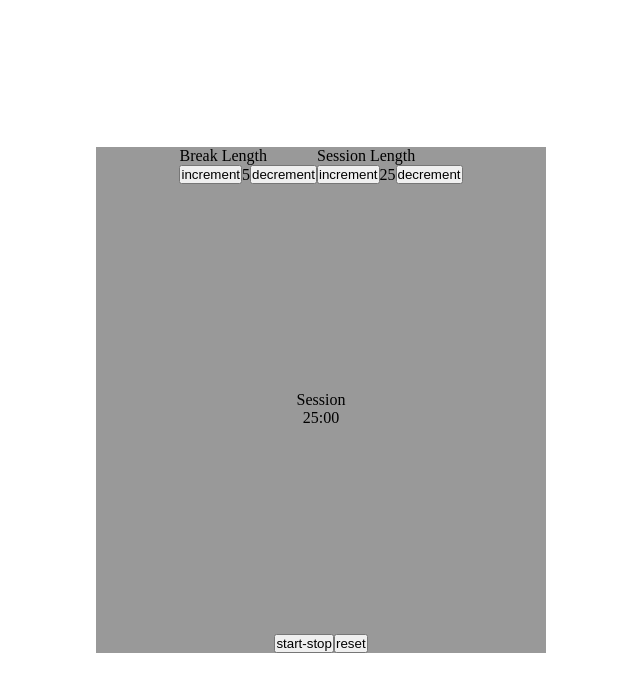
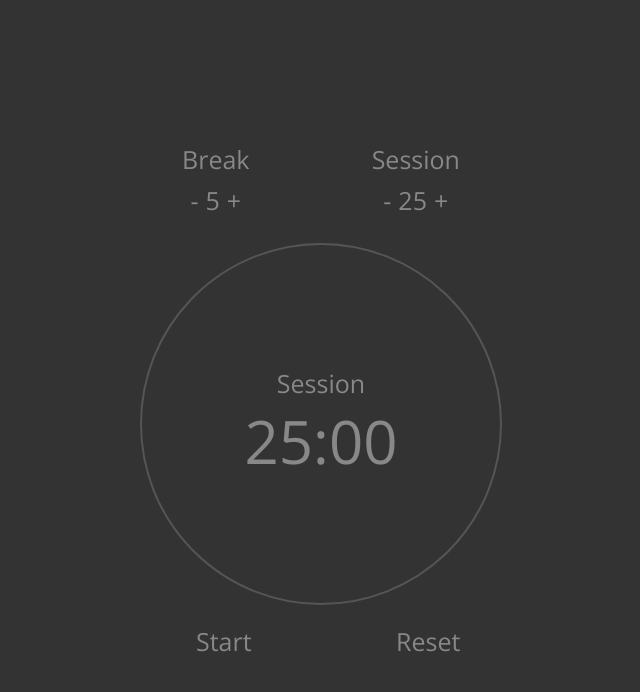
Before and after one commit to rulamon/pomodoro-clock, a React app: page / in a window 1280 px wide. Shown: the top 692 px of the page, without its empty margins (319-959 px from the left). Built offline with nearby package versions, Linux system fonts and the light colour scheme.

Commit message:
basic styling, need to refine

```diff
--- a/src/components/ChangeTime.js
+++ b/src/components/ChangeTime.js
@@ -5,11 +5,11 @@ import { firstCapital } from '../utils/functions'
 export const ChangeTime = (props) => {
     return(
         <div id={`change-${props.name}`} className="change-component">
-            <div id={`${props.name}-label`}>{`${firstCapital(props.name)} Length`}</div>
+            <div id={`${props.name}-label`}>{`${firstCapital(props.name)}`}</div>
             <div id={`${props.name}-controls`} className="controls-wrapper">
-                <button id={`${props.name}-increment`} onClick={props.increment}>increment</button>
+                <button id={`${props.name}-decrement`} onClick={props.decrement} className="change-btn">-</button>
                 <div id={`${props.name}-length`}>{props[props.name]}</div>
-                <button id={`${props.name}-decrement`} onClick={props.decrement}>decrement</button>
+                <button id={`${props.name}-increment`} onClick={props.increment} className="change-btn">+</button>
             </div>
         </div>
     )
--- a/src/components/MainControl.js
+++ b/src/components/MainControl.js
@@ -6,7 +6,8 @@ export const MainControl = (props) => {
         <div id="main-control">
             <div id="timer-circle">
                 <svg>
-                    <circle className={`${props.circleClass} ${props.active}`} r="200px" fill="none" strokeWidth="2px" cx="225px" cy="225px" stroke="black"></circle>
+                    <circle r="180px" fill="none" strokeWidth="2px" cx="200px" cy="200px" stroke="#555555"></circle>
+                    <circle className={`${props.circleClass} ${props.active}`} r="180px" fill="none" strokeWidth="2px" cx="200px" cy="200px" stroke="#00AA00"></circle>
                 </svg>
                 <div id="countdown-wrapper">
                     <div id="timer-label">{props.status}</div>
@@ -15,8 +16,10 @@ export const MainControl = (props) => {
             </div>
             <audio id="beep" src="/src/audio/beep.wav" type="audio/wav"></audio>
             <div id="control-button-wrapper">
-                <button id="start_stop" onClick={props.startStop}>start-stop</button>
-                <button id="reset" onClick={props.reset}>reset</button>
+            {/* change to play/pause icon */}
+                <button id="start_stop" onClick={props.startStop} className="control-btn">{props.active == "paused" ? "Start" : "Pause"}</button>
+            {/* change to reset icon */}
+                <button id="reset" onClick={props.reset} className="control-btn">Reset</button>
             </div>
         </div>
     )
--- a/src/index.html
+++ b/src/index.html
@@ -6,6 +6,7 @@
     <meta author="Ruben Lamon">
     <title>FCC React Pomodoro Timer</title>
     <meta keywords="react FreeCodeCamp FCC JS Javascript Html Sass Scss Pomodoro Clock Timer">
+    <link href="https://fonts.googleapis.com/css?family=Open+Sans:300" rel="stylesheet">
 </head>
 <body>
     <div id="root"></div>
--- a/src/styles.scss
+++ b/src/styles.scss
@@ -1,47 +1,90 @@
+$main-color: #333333;
+$text-color: #888888;
+
 * {
     padding: 0;
     margin: 0;
 }
+
+
+// loop for ring timer animation with same time as specified by user
 
 @for $time from 1 through 60 {
     $seconds: $time * 60;
     .animation-#{$time} {
         animation-name: ring;
         animation-timing-function: linear;
-        stroke-dasharray: 1400px;
-        stroke-dashoffset: 1400px;
+        stroke-dasharray: 1257px;
+        stroke-dashoffset: 1257px;
         animation-duration: #{$seconds}s;
+        z-index: 100;
     }
 }
 
+// keyframes for animation, closing the circle at full time
+@keyframes ring {
+    100% {
+        stroke-dashoffset: 0;
+    }
+}
+
+// classes to start or pause animation
 @each $state in running, paused {
     .#{$state}{
         animation-play-state: #{$state}
     }
 }
 
+// class to reset animation (use setTimeout after)
 .clear {
     display: none;
 }
 
+button {
+    background-color: inherit;
+    border: none;
+    color: $text-color;
+    font-family: 'Open Sans', sans-serif;
+    font-size: inherit;
+    // outline: none;
+    text-align: center;
+}
+
+.change-btn {
+    padding: 4px;
+    margin: 3px;
+}
+
+.control-btn {
+    width: 50px;
+}
+
 body{
+    background-color: $main-color;
+    color: $text-color;
     display: flex;
     justify-content: center;
     align-items: center;
     height: 100vh;
     width: 100vw;
+    font-family: 'Open Sans', sans-serif;
+    font-size: 25px;
 }
 
 #main-container {
-    background-color: #999999;
     display: flex;
     justify-content: center;
     align-items: center;
     flex-direction: column;
+
     #change-time {
         display: flex;
-        justify-content: center;
+        justify-content: space-around;
         align-items: center;
+        width: 100%;
+        .change-component{
+            text-align: center;
+
             .controls-wrapper {
                 display: flex;
                 justify-content: center;
@@ -49,32 +92,42 @@ body{
                 flex-direction: row;
             }
         }
+    }
     #main-control {
         display: flex;
         align-items: center;
         justify-content: center;
         flex-direction: column;
+
         #timer-circle {
             display: flex;
             justify-content: center;
             align-items: center;
+
             svg {
-                height: 450px;
-                width: 450px;
-                // circle {
-                //      animation-play-state: paused;
-                // }
+                height: 400px;
+                width: 400px;
             }
             #countdown-wrapper {
                 position: absolute;
                 text-align: center;
+
+                // #timer-label{
+                    //     font-size: 25px;
+                    // }
+
+                    #time-left {
+                        font-size: 60px;
                     }
                 }
             }
         }
+        #control-button-wrapper {
+            width: 100%;
+            display: flex;
+            justify-content: space-around;
+            align-items: center;
+            // border: solid 1px white;
 
-@keyframes ring {
-    100% {
-        stroke-dashoffset: 0;
         }
     }
```
Also changed, not shown: src/components/App.js (+0 -12 lines). Lines whose indentation alone changed are shown as unchanged.
